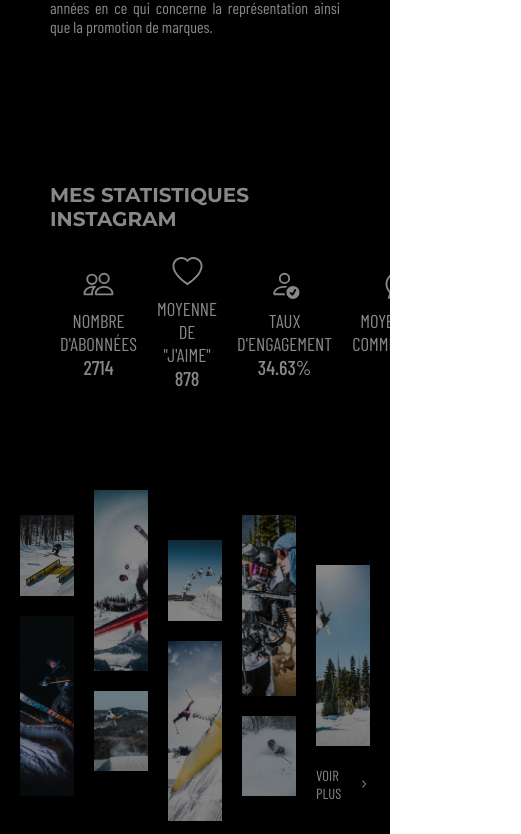
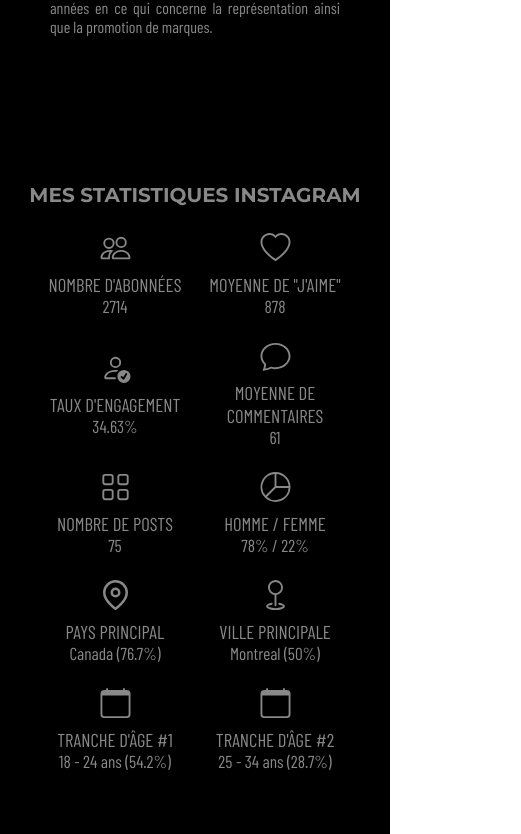
Before and after one commit to mathieutranchida/vincent-authier-website, a React (Create React App) app: page / in a window 390 px wide. Shown: the part 1350-2184 px from the top of the page, 521 px wide, since content can reach past the window. Built offline with nearby package versions, Linux system fonts and the light colour scheme; a web font is replaced by a local one.

Commit message:
responsive grid

```diff
--- a/src/components/InstaStats.js
+++ b/src/components/InstaStats.js
@@ -8,7 +8,12 @@ import {
   BsHeart,
   BsPersonCheck,
   BsGrid,
+  BsPieChart,
+  BsGeo,
+  BsCalendar,
 } from "react-icons/bs";
+
+import { FiMapPin } from "react-icons/fi";
 
 const InstaStats = () => {
   const logoStyle = { height: "30px", width: "35px" };
@@ -42,6 +47,31 @@ const InstaStats = () => {
             <InfoTitle>Nombre de posts</InfoTitle>
             <InfoDetail>75</InfoDetail>
           </InfoDiv>
+          <InfoDiv>
+            <BsPieChart style={logoStyle} />
+            <InfoTitle>Homme / Femme</InfoTitle>
+            <InfoDetail>78% / 22%</InfoDetail>
+          </InfoDiv>
+          <InfoDiv>
+            <FiMapPin style={logoStyle} />
+            <InfoTitle>Pays principal</InfoTitle>
+            <InfoDetail>Canada (76.7%)</InfoDetail>
+          </InfoDiv>
+          <InfoDiv>
+            <BsGeo style={logoStyle} />
+            <InfoTitle>Ville principale</InfoTitle>
+            <InfoDetail>Montreal (50%)</InfoDetail>
+          </InfoDiv>
+          <InfoDiv>
+            <BsCalendar style={logoStyle} />
+            <InfoTitle>Tranche d'âge #1</InfoTitle>
+            <InfoDetail>18 - 24 ans (54.2%)</InfoDetail>
+          </InfoDiv>
+          <InfoDiv>
+            <BsCalendar style={logoStyle} />
+            <InfoTitle>Tranche d'âge #2</InfoTitle>
+            <InfoDetail>25 - 34 ans (28.7%)</InfoDetail>
+          </InfoDiv>
         </Main>
       </Wrapper>
     </>
@@ -55,7 +85,7 @@ const Wrapper = styled.div`
   justify-content: center;
   flex-direction: column;
   align-items: center;
-  padding: 50px;
+  padding: 50px 25px;
 `;
 
 const H1 = styled.h2`
@@ -63,14 +93,27 @@ const H1 = styled.h2`
   font-weight: 700;
   font-family: "Montserrat", sans-serif;
   font-size: 15pt;
+  text-align: center;
 `;
 
 const Main = styled.div`
-  display: flex;
-  justify-content: space-between;
+  display: grid;
+  grid-template-columns: repeat(auto-fit, 190px);
+  grid-column-gap: 10px;
+  grid-row-gap: 25px;
+  justify-content: center;
   width: 100%;
-  max-width: 1020px;
+  max-width: 1000px;
   margin: 10px 0px 0px 0px;
+  @media (max-width: 445px) {
+    grid-template-columns: repeat(auto-fit, 150px);
+  }
+  @media (max-width: 360px) {
+    grid-template-columns: repeat(auto-fit, 140px);
+  }
+  @media (max-width: 340px) {
+    grid-template-columns: repeat(auto-fit, 120px);
+  }
 `;
 
 const InfoDiv = styled.div`
@@ -78,7 +121,6 @@ const InfoDiv = styled.div`
   flex-direction: column;
   justify-content: center;
   align-items: center;
-  margin: 0px 10px;
 `;
 
 const InfoTitle = styled.div`
@@ -87,12 +129,24 @@ const InfoTitle = styled.div`
   text-transform: uppercase;
   font-weight: 400;
   text-align: center;
+  @media (max-width: 360px) {
+    font-size: 13pt;
+  }
+  @media (max-width: 340px) {
+    font-size: 12pt;
+  }
 `;
 
 const InfoDetail = styled.div`
-  font-size: 15pt;
-  text-transform: uppercase;
-  font-weight: 500;
+  font-size: 13pt;
+  font-weight: 300;
+  text-align: center;
+  @media (max-width: 360px) {
+    font-size: 12pt;
+  }
+  @media (max-width: 340px) {
+    font-size: 11pt;
+  }
 `;
 
 export default InstaStats;
```
Also changed, not shown: 1 other file (tests, documents, lock files or other folders).
